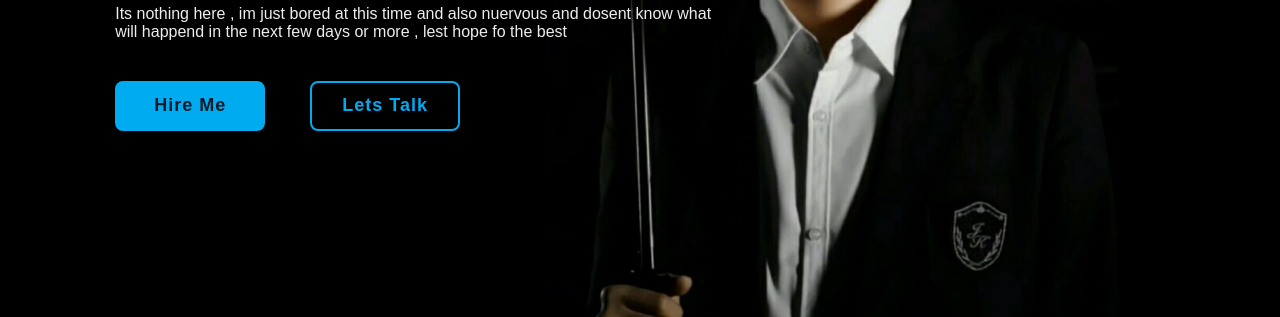
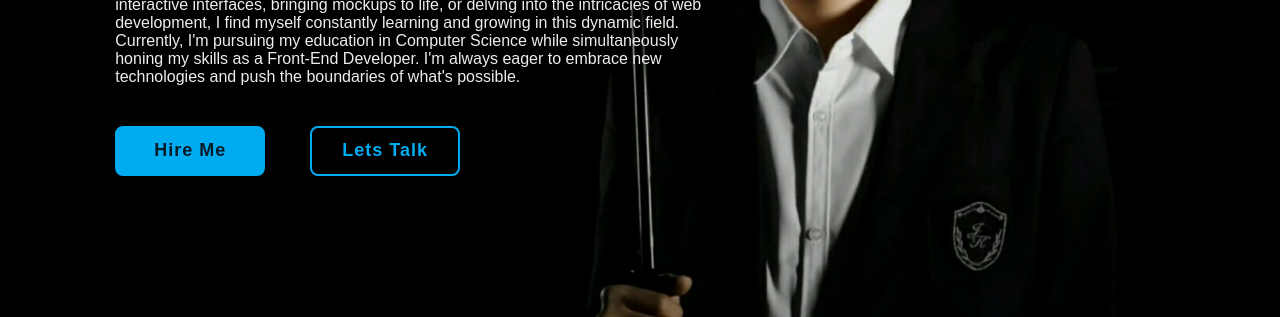
Before and after one commit to sabbir-tanvir/Portfolio, a plain HTML site: page index.html in a window 1280 px wide. Shown: the part 397-714 px from the top of the page. Drawn offline with nearby package versions, Linux system fonts and the light colour scheme; a web font is replaced by a local one.

Commit message:
Update index.html

```diff
--- a/index.html
+++ b/index.html
@@ -37,8 +37,9 @@
                 <span class="animate" style="--i:3;"></span>
             </div>
             <p>
-                Its nothing here , im just bored at this time and also nuervous and dosent know what will happend in the
-                next few days or more , lest hope fo the best
+                Welcome to my corner of the web! I'm driven by a love for crafting beautiful and functional user experiences through the power of code. Whether it's building interactive interfaces, bringing mockups to life, or delving into the intricacies of web development, I find myself constantly learning and growing in this dynamic field.
+
+Currently, I'm pursuing my education in Computer Science while simultaneously honing my skills as a Front-End Developer. I'm always eager to embrace new technologies and push the boundaries of what's possible.
                 <span class="animate" style="--i:4;"></span>
             </p>
             <div class="btn-box">
```
